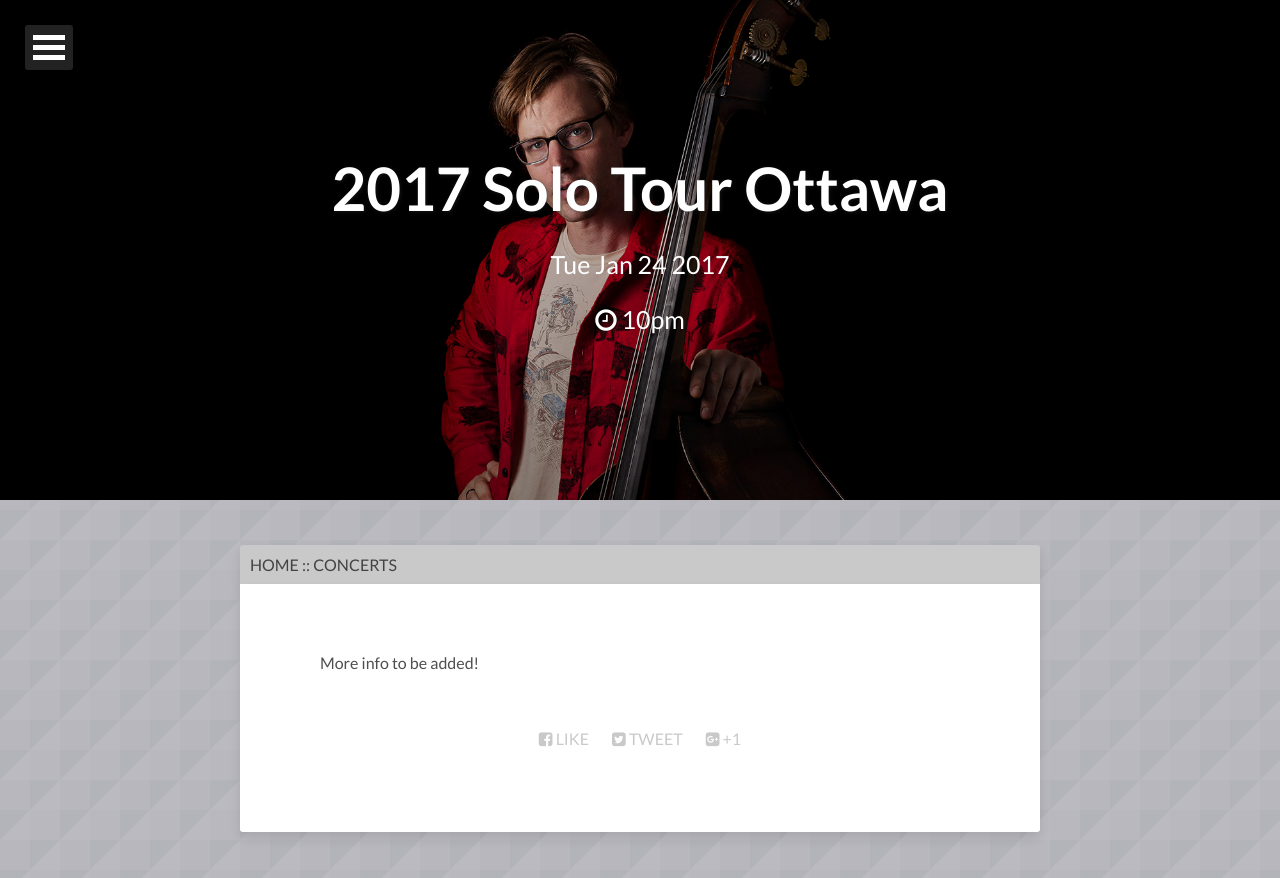
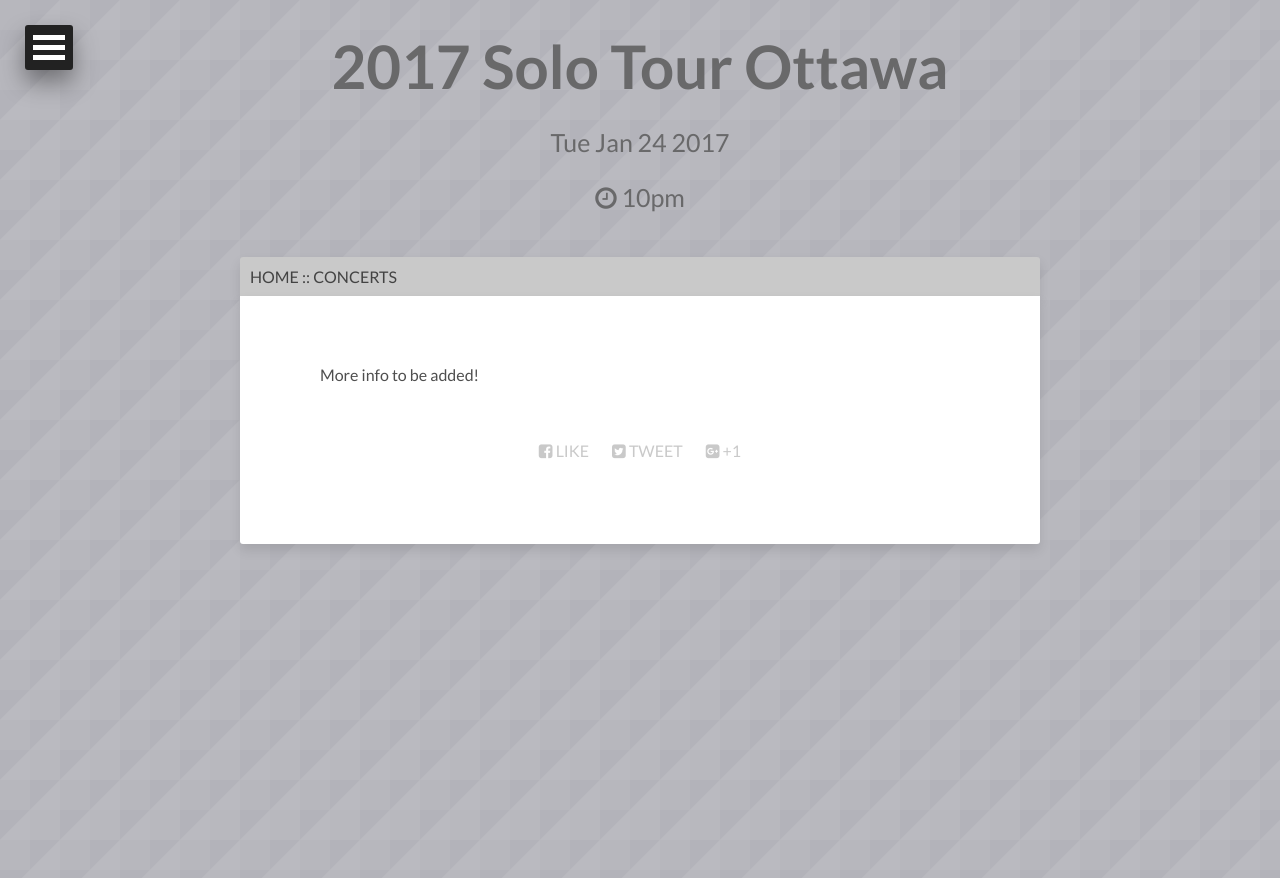
Before and after one commit to akobrinsky/akobrinsky.github.io, a Jekyll site: the page built from _concerts/2017-01-24-ottawa.md, in a window 1280 px wide. Shown: the top 878 px of the page. Built offline with Jekyll 4.4.1, drawn with Linux system fonts in a browser that asks for light colours; nearby versions of some CDN libraries.

Commit message:
Revert "moose"
This reverts commit a9d87caae776baadc7a2accbe2bc252b66cb1bdd.

```diff
--- a/_concerts/2017-01-24-ottawa.md
+++ b/_concerts/2017-01-24-ottawa.md
@@ -5,7 +5,6 @@ time: 10pm
 image_path: https://upload.wikimedia.org/wikipedia/commons/d/d1/AfghanBiscuit.jpg
 breadcrumb: concerts
 image:
- feature: moose-full.jpg
  background: triangular.png
 ---
 More info to be added!
```
Also changed, not shown: images/arrow-right-black-2x.png (added), images/arrow-right-black.gif (added), images/arrow-right-black.png (added), images/arrow-right-white-2x.png (added), images/arrow-right-white.gif (added), images/arrow-right-white.png (added), images/moose-full.jpg (deleted).
